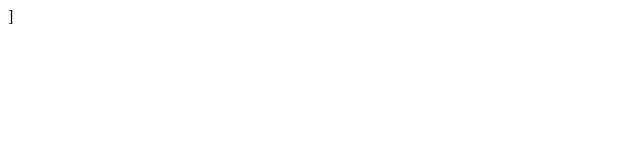
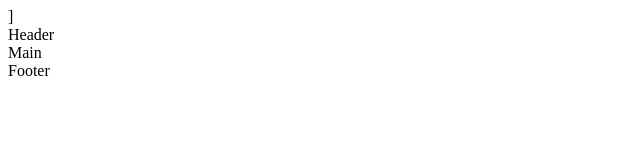
Before and after one commit to romulorosadev/2024-vainaweb-desafio1, a plain HTML site: page index.html in a window 1280 px wide. Shown: the whole page, without its empty margins (0-640 px from the left). Drawn offline with Linux system fonts and the light colour scheme.

Commit message:
principais tags semanticas

```diff
--- a/index.html
+++ b/index.html
@@ -7,7 +7,14 @@
   <title>Garfield: Fora de Casa</title>
 </head>
 <body>
-
-
+  <header>
+    Header
+  </header>
+  <main>
+    Main
+  </main>
+  <footer>
+    Footer
+  </footer>
 </body>
 </html>
```
